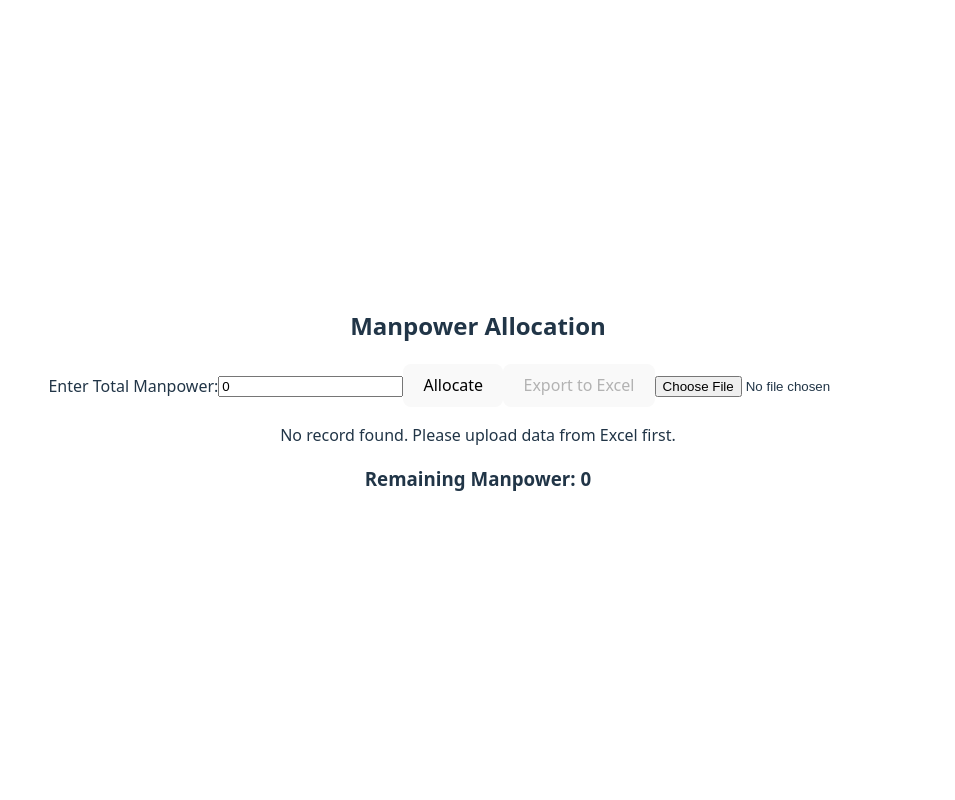
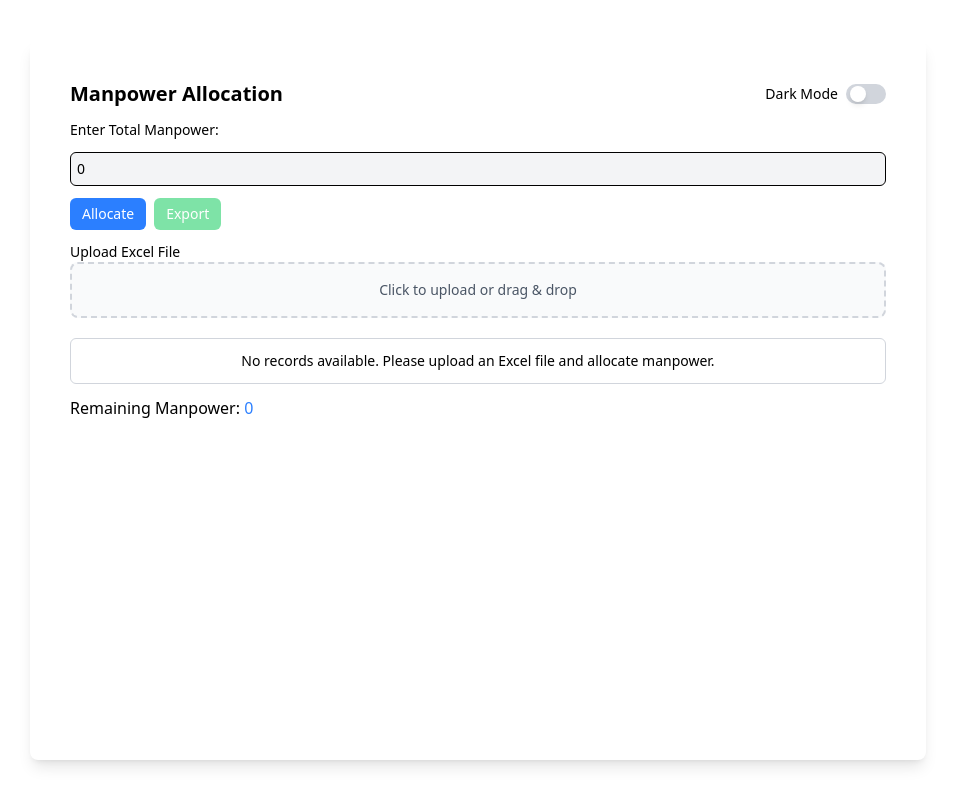
Before and after one commit to locodafux/manpower-allocation, a Vue app: page / in a window 1280 px wide. Shown: the whole page, without its empty margins (162-1117 px from the left). Built offline with nearby package versions, Linux system fonts and the light colour scheme.

Commit message:
added dark mode

```diff
--- a/index.html
+++ b/index.html
@@ -4,7 +4,7 @@
     <meta charset="UTF-8" />
     <link rel="icon" type="image/svg+xml" href="/vite.svg" />
     <meta name="viewport" content="width=device-width, initial-scale=1.0" />
-    <title>Vite + Vue</title>
+    <title>Manpower Allocation</title>
   </head>
   <body>
     <div id="app"></div>
--- a/package.json
+++ b/package.json
@@ -9,6 +9,8 @@
     "preview": "vite preview"
   },
   "dependencies": {
+    "@tailwindcss/vite": "^4.0.15",
+    "tailwindcss": "^4.0.15",
     "vue": "^3.5.13",
     "xlsx": "^0.18.5"
   },
--- a/src/App.vue
+++ b/src/App.vue
@@ -1,29 +1,112 @@
-<script setup>
-import { ref } from 'vue';
+<template>
+
+  <div :class="{ 'dark bg-gray-900 text-white': darkMode }"
+    class="min-h-screen p-4 md:p-10 transition-colors flex justify-center">
+    <div :class="{ 'bg-gray-900 text-white': darkMode, 'bg-white text-black': !darkMode }"
+      class="w-full max-w-4xl p-4 md:p-10 rounded-lg shadow-lg transition-colors overflow-auto">
+
+      <div class="flex justify-between items-center mb-3">
+        <h2 class="text-xl font-semibold">Manpower Allocation</h2>
+        <label class="flex items-center cursor-pointer text-sm">
+          <span class="mr-2">Dark Mode</span>
+          <input type="checkbox" v-model="darkMode" class="hidden" />
+          <div class="relative w-10 h-5 bg-gray-300 dark:bg-gray-700 rounded-full transition-all flex items-center">
+            <div class="absolute w-4 h-4 bg-white rounded-full shadow-md transform transition-transform duration-300"
+              :class="{ 'translate-x-5': darkMode, 'translate-x-1': !darkMode }">
+            </div>
+          </div>
+        </label>
+      </div>
+
+      <div class="mb-3">
+        <label for="manpower" class="block text-sm mb-3">Enter Total Manpower:</label>
+        <input type="number" v-model="manpower" min="1"
+          :class="{ 'bg-gray-100 text-black': !darkMode, 'bg-gray-700 text-white': darkMode }"
+          class="w-full p-1.5 border rounded-md transition-colors text-sm" />
+      </div>
+
+      <div class="flex gap-2 mb-3">
+        <button @click="allocateManpower"
+          class="bg-blue-500 hover:bg-blue-600 text-white px-3 py-1.5 rounded-md text-sm">Allocate</button>
+        <button @click="exportToExcel" :disabled="allocationTable.length === 0"
+          class="bg-green-500 hover:bg-green-600 text-white px-3 py-1.5 rounded-md text-sm disabled:opacity-50">Export</button>
+      </div>
+      <div class="mb-5">
+
+        <div class="mb-5">
+          <label for="excel-upload" class="block text-sm font-medium"
+            :class="{ 'text-black': !darkMode, 'text-white': darkMode }">
+            Upload Excel File
+          </label>
+
+          <div
+            class="relative flex items-center justify-center w-full p-4 border-2 border-dashed border-gray-300 dark:border-gray-500 rounded-lg cursor-pointer bg-gray-50 dark:bg-gray-800 hover:border-blue-500 dark:hover:border-blue-400 transition">
+            <input id="excel-upload" type="file" accept=".xlsx" @change="importFromExcel"
+              class="absolute inset-0 w-full h-full opacity-0 cursor-pointer" />
+            <span class="text-gray-600 dark:text-gray-300 text-sm">Click to upload or drag & drop</span>
+          </div>
+        </div>
+      </div>
+
+      <div v-if="allocationTable.length > 0" class="overflow-x-auto">
+        <table class="w-full border-collapse border border-gray-300 dark:border-gray-700 text-sm">
+          <thead class="bg-gray-200 dark:bg-gray-800">
+            <tr>
+              <th class="border border-gray-300 dark:border-gray-700 p-1.5">Location</th>
+              <th class="border border-gray-300 dark:border-gray-700 p-1.5">Type</th>
+              <th class="border border-gray-300 dark:border-gray-700 p-1.5">Allocated</th>
+            </tr>
+          </thead>
+          <tbody>
+            <tr v-for="(row, index) in allocationTable" :key="index" class="text-center">
+              <td class="border border-gray-300 dark:border-gray-700 p-1.5">{{ row.name }}</td>
+              <td class="border border-gray-300 dark:border-gray-700 p-1.5">{{ row.type }}</td>
+              <td class="border border-gray-300 dark:border-gray-700 p-1.5">{{ row.manpower }}</td>
+            </tr>
+          </tbody>
+        </table>
+      </div>
+
+      <p
+        class="bg-white text-black dark:bg-black dark:text-white p-3 border border-gray-300 dark:border-gray-700 rounded-md text-sm text-center">
+        No records available. Please upload an Excel file and allocate manpower.
+      </p>
+
+      <h3 class="mt-3 text-base font-medium">Remaining Manpower: <span class="text-blue-500">{{ remainingManpower
+      }}</span></h3>
+    </div>
+  </div>
+</template>
+
+<script>
 import * as XLSX from 'xlsx';
 
-const manpower = ref(0);
-const remainingManpower = ref(0);
-const allocationTable = ref([]);
-const locations = ref([]);
-const dataUploaded = ref(false);
-
-const allocateManpower = () => {
-  if (!dataUploaded.value) {
+export default {
+  data() {
+    return {
+      manpower: 0,
+      remainingManpower: 0,
+      allocationTable: [],
+      locations: [],
+      dataUploaded: false,
+      darkMode: false
+    };
+  },
+  methods: {
+    allocateManpower() {
+      if (!this.dataUploaded) {
         alert('Please upload data from Excel first.');
         return;
       }
 
-  let totalManpower = parseInt(manpower.value);
+      let totalManpower = parseInt(this.manpower);
       if (isNaN(totalManpower) || totalManpower < 1) {
         alert('Please enter a valid manpower number.');
         return;
       }
 
-  let allocation = [];
+      let allocation = this.locations.map(loc => ({ ...loc, manpower: 0 }));
       let remaining = totalManpower;
-
-  locations.value.forEach(loc => allocation.push({ ...loc, manpower: 0 }));
 
       let vitalLocations = allocation.filter(loc => loc.type === 'Vital');
       let controlledLocations = allocation.filter(loc => loc.type === 'Controlled');
@@ -50,7 +133,6 @@ const allocateManpower = () => {
         }
       });
 
-
       normalLocations.forEach(loc => {
         if (remaining > 0) {
           let assigned = Math.min(3, remaining);
@@ -59,22 +141,20 @@ const allocateManpower = () => {
         }
       });
 
-  allocationTable.value = allocation;
-  remainingManpower.value = Math.max(remaining, 0);
-};
-
-const exportToExcel = () => {
-  if (allocationTable.value.length === 0) {
+      this.allocationTable = allocation;
+      this.remainingManpower = Math.max(remaining, 0);
+    },
+    exportToExcel() {
+      if (this.allocationTable.length === 0) {
         alert('No data to export. Please upload and allocate manpower first.');
         return;
       }
       let wb = XLSX.utils.book_new();
-  let ws = XLSX.utils.json_to_sheet(allocationTable.value);
+      let ws = XLSX.utils.json_to_sheet(this.allocationTable);
       XLSX.utils.book_append_sheet(wb, ws, 'Manpower Allocation');
       XLSX.writeFile(wb, 'Manpower_Allocation.xlsx');
-};
-
-const importFromExcel = (event) => {
+    },
+    importFromExcel(event) {
       let file = event.target.files[0];
       if (!file) return;
 
@@ -84,58 +164,17 @@ const importFromExcel = (event) => {
         let workbook = XLSX.read(data, { type: 'array' });
         let sheet = workbook.Sheets[workbook.SheetNames[0]];
         let json = XLSX.utils.sheet_to_json(sheet);
-    locations.value = json.map(row => ({
+
+        this.locations = json.map(row => ({
           name: row['Location'] || '',
           type: row['Type'] || '',
           manpower: 0
         }));
-    allocationTable.value = locations.value;
-    dataUploaded.value = true;
+        this.allocationTable = this.locations;
+        this.dataUploaded = true;
       };
       reader.readAsArrayBuffer(file);
+    }
+  }
 };
 </script>
-
-<template>
-  <div>
-    <h2>Manpower Allocation</h2>
-    <label for="manpower">Enter Total Manpower:</label>
-    <input type="number" v-model="manpower" min="1" />
-    <button @click="allocateManpower">Allocate</button>
-    <button @click="exportToExcel" :disabled="allocationTable.length === 0">Export to Excel</button>
-    <input type="file" accept=".xlsx" @change="importFromExcel" />
-
-    <table v-if="allocationTable.length > 0">
-      <thead>
-        <tr>
-          <th>Location</th>
-          <th>Type</th>
-          <th>Allocated Manpower</th>
-        </tr>
-      </thead>
-      <tbody>
-        <tr v-for="(row, index) in allocationTable" :key="index">
-          <td>{{ row.name }}</td>
-          <td>{{ row.type }}</td>
-          <td>{{ row.manpower }}</td>
-        </tr>
-      </tbody>
-    </table>
-    <p v-else>No record found. Please upload data from Excel first.</p>
-
-    <h3>Remaining Manpower: <span>{{ remainingManpower }}</span></h3>
-  </div>
-</template>
-
-<style scoped>
-table {
-  width: 100%;
-  border-collapse: collapse;
-  margin-top: 10px;
-}
-th, td {
-  border: 1px solid black;
-  padding: 8px;
-  text-align: center;
-}
-</style>
--- a/src/style.css
+++ b/src/style.css
@@ -1,79 +1 @@
-:root {
-  font-family: system-ui, Avenir, Helvetica, Arial, sans-serif;
-  line-height: 1.5;
-  font-weight: 400;
-
-  color-scheme: light dark;
-  color: rgba(255, 255, 255, 0.87);
-  background-color: #242424;
-
-  font-synthesis: none;
-  text-rendering: optimizeLegibility;
-  -webkit-font-smoothing: antialiased;
-  -moz-osx-font-smoothing: grayscale;
-}
-
-a {
-  font-weight: 500;
-  color: #646cff;
-  text-decoration: inherit;
-}
-a:hover {
-  color: #535bf2;
-}
-
-body {
-  margin: 0;
-  display: flex;
-  place-items: center;
-  min-width: 320px;
-  min-height: 100vh;
-}
-
-h1 {
-  font-size: 3.2em;
-  line-height: 1.1;
-}
-
-button {
-  border-radius: 8px;
-  border: 1px solid transparent;
-  padding: 0.6em 1.2em;
-  font-size: 1em;
-  font-weight: 500;
-  font-family: inherit;
-  background-color: #1a1a1a;
-  cursor: pointer;
-  transition: border-color 0.25s;
-}
-button:hover {
-  border-color: #646cff;
-}
-button:focus,
-button:focus-visible {
-  outline: 4px auto -webkit-focus-ring-color;
-}
-
-.card {
-  padding: 2em;
-}
-
-#app {
-  max-width: 1280px;
-  margin: 0 auto;
-  padding: 2rem;
-  text-align: center;
-}
-
-@media (prefers-color-scheme: light) {
-  :root {
-    color: #213547;
-    background-color: #ffffff;
-  }
-  a:hover {
-    color: #747bff;
-  }
-  button {
-    background-color: #f9f9f9;
-  }
-}
+@import "tailwindcss";
--- a/vite.config.js
+++ b/vite.config.js
@@ -1,7 +1,11 @@
 import { defineConfig } from 'vite'
 import vue from '@vitejs/plugin-vue'
+import tailwindcss from '@tailwindcss/vite'
 
 // https://vite.dev/config/
 export default defineConfig({
-  plugins: [vue()],
+  plugins: [
+        vue(),
+        tailwindcss(),
+  ],
 })
```
Also changed, not shown: 1 other file (tests, documents, lock files or other folders). Lines whose indentation alone changed are shown as unchanged.
